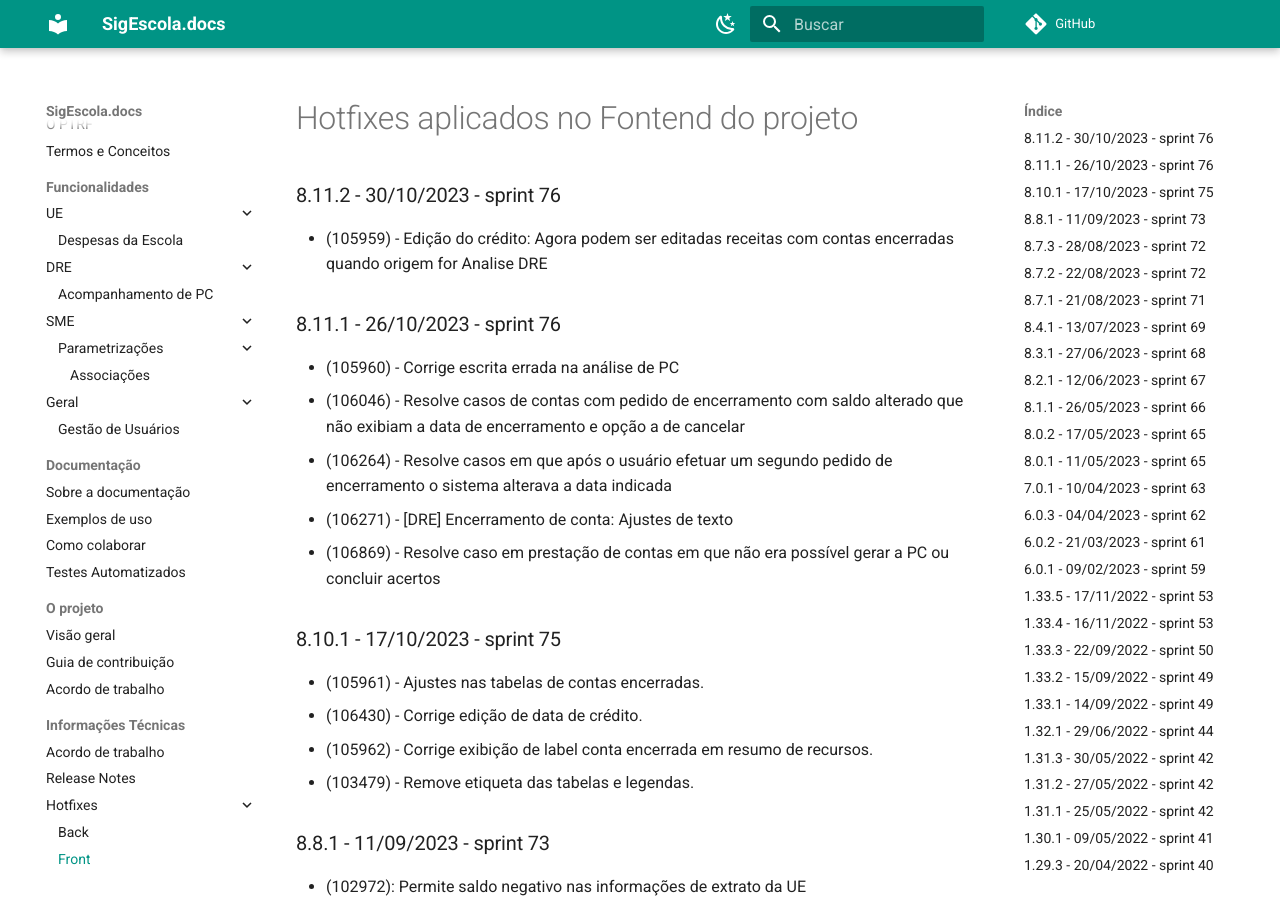
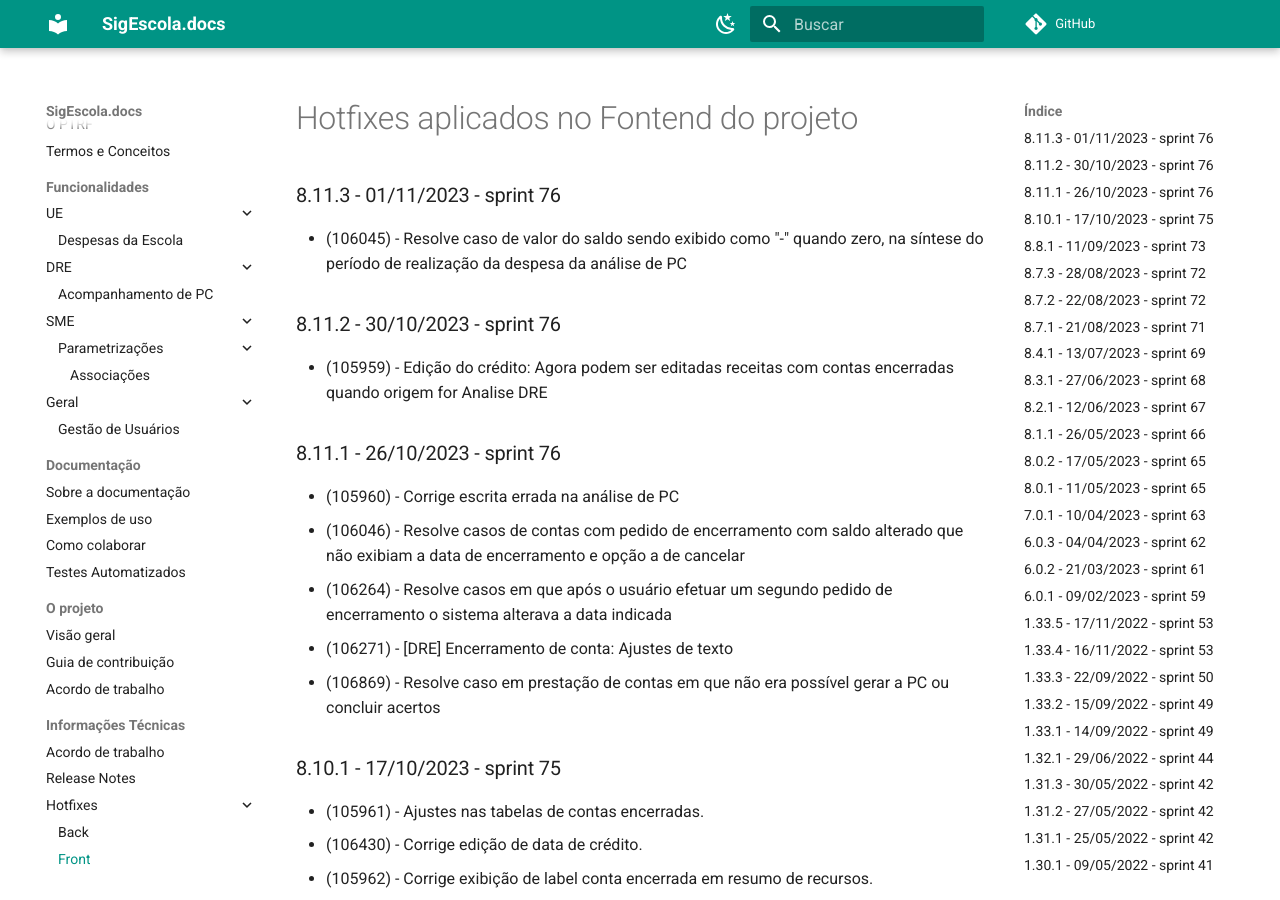
Before and after one commit to prefeiturasp/SME-PTRF-Docs, an MkDocs documentation site: the page built from docs/projeto/hotfixes_front.md, in a window 1280 px wide and 900 px high. Built offline with MkDocs 1.6.1 and Material for MkDocs 9.7.7, drawn with Linux system fonts in a browser that asks for light colours; comment, search, counter and statistics services are not loaded.

Commit message:
Hotfix 8.11.3

```diff
--- a/docs/projeto/hotfixes_front.md
+++ b/docs/projeto/hotfixes_front.md
@@ -1,4 +1,7 @@
 # Hotfixes aplicados no Fontend do projeto
+
+### 8.11.3 - 01/11/2023 - sprint 76
+* (106045) - Resolve caso de valor do saldo sendo exibido como "-" quando zero, na síntese do período de realização da despesa da análise de PC
 
 ### 8.11.2 - 30/10/2023 - sprint 76
 * (105959) - Edição do crédito: Agora podem ser editadas receitas com contas encerradas quando origem for Analise DRE
```
